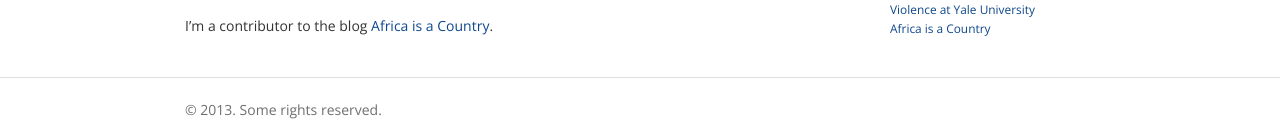
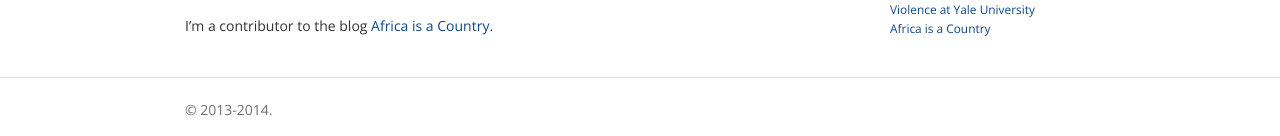
Before and after one commit to corinnajentzsch/corinnajentzsch.github.io, a Jekyll site: the page built from index.md, in a window 1280 px wide. Shown: the part 768-904 px from the top of the page. Built offline with Jekyll 4.4.1, drawn with Linux system fonts in a browser that asks for light colours; nearby versions of some CDN libraries; library files that are not in the unit come from our copies.

Commit message:
Update footer.md

```diff
--- a/_includes/footer.md
+++ b/_includes/footer.md
@@ -1 +1 @@
-&copy; 2013. Some rights reserved.
+&copy; 2013-2014.
```
